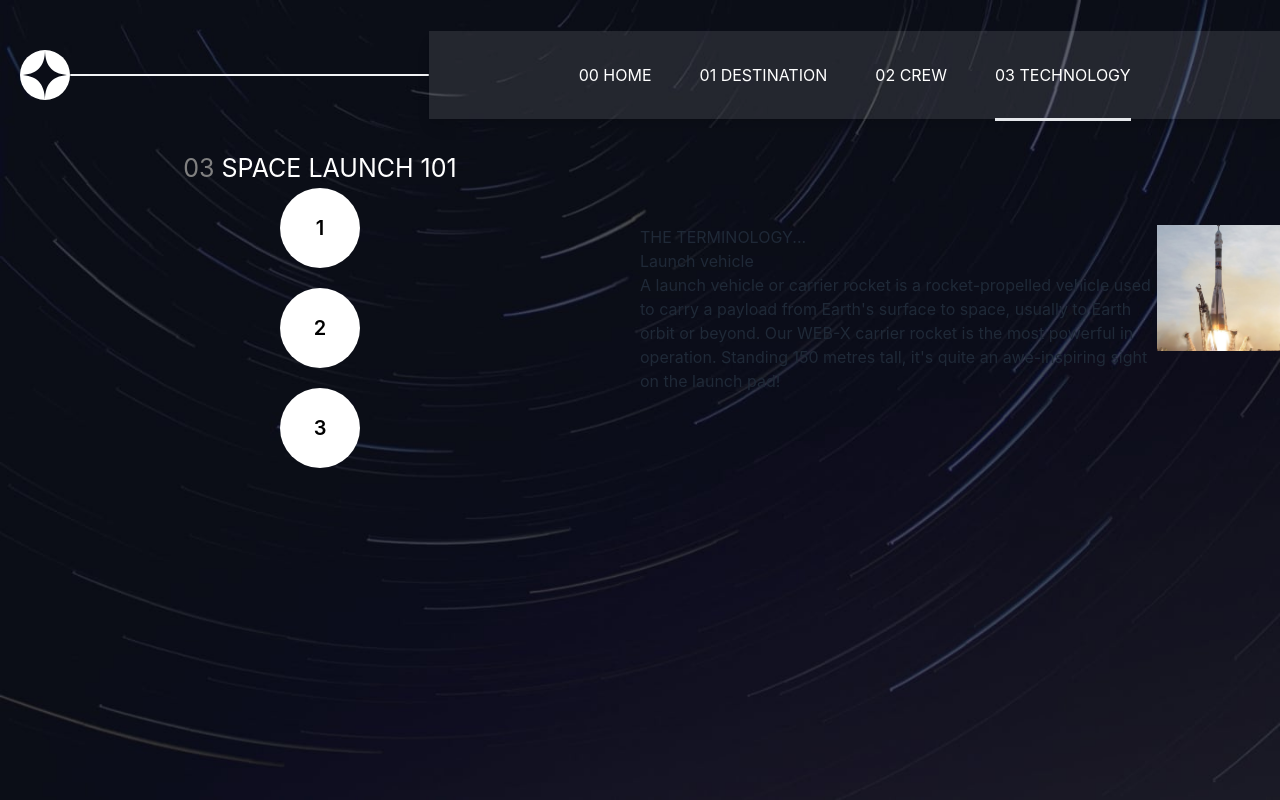
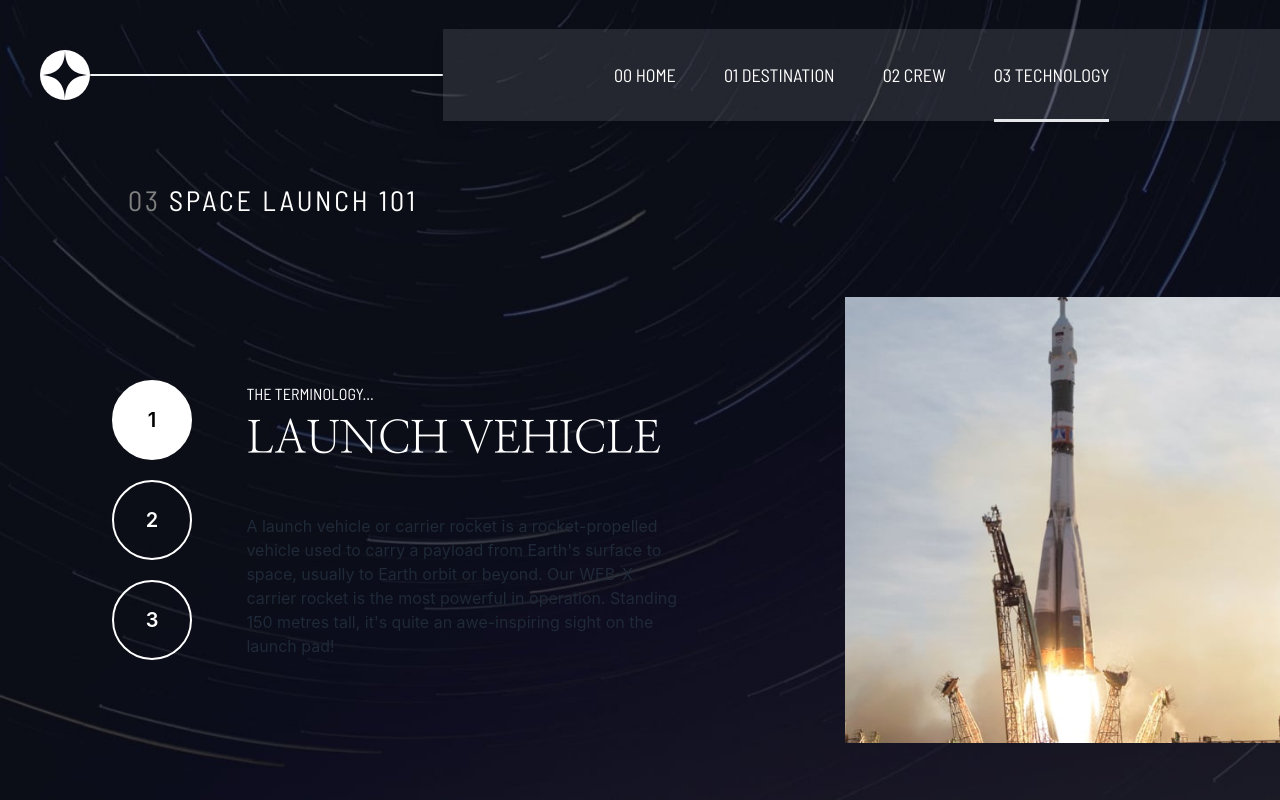
Before and after one commit to Melina1996/space, a React (Vite) app: page /technology in a window 1280 px wide. Built offline with nearby package versions, Linux system fonts and the light colour scheme.

Commit message:
adjusted composition of elements on pages

```diff
--- a/index.html
+++ b/index.html
@@ -4,7 +4,9 @@
     <meta charset="UTF-8" />
     <link rel="icon" type="image/svg+xml" href="/vite.svg" />
     <link href="https://cdnjs.cloudflare.com/ajax/libs/flowbite/2.3.0/flowbite.min.css" rel="stylesheet" />
-
+    <link rel="preconnect" href="https://fonts.googleapis.com">
+<link rel="preconnect" href="https://fonts.gstatic.com" crossorigin>
+<link href="https://fonts.googleapis.com/css2?family=Barlow+Semi+Condensed:ital,wght@0,100;0,200;0,300;0,400;0,500;0,600;0,700;0,800;0,900;1,100;1,200;1,300;1,400;1,500;1,600;1,700;1,800;1,900&family=Nanum+Myeongjo&display=swap" rel="stylesheet">
     <meta name="viewport" content="width=device-width, initial-scale=1.0" />
     <title>Vite + React</title>
   </head>
--- a/src/assets/Components/Details.jsx
+++ b/src/assets/Components/Details.jsx
@@ -24,15 +24,27 @@ export default function Details() {
 
     <div className='bg-bgDestination bg-cover w-screen h-screen'>
 
-        <Navbar />
+        <div className='h-[20%]'>
 
-        <div className='flex items-center justify-center'>
+            <Navbar />
+
+        </div>
+
+        <div className='h-[10%] flex justify-center items-center'>
+
+            <div className='w-[80%] flex justify-start items-center'>
+
+                <h1 className='text-[28px] text-white font-barlow tracking-widest'><span className='text-[#808080]'>01</span> PICK YOUR DESTINATION</h1>
+
+            </div>
+
+        </div>
+
+        <div className='flex items-center justify-center h-[70%]'>
 
             <div className='w-[50%] flex flex-col justify-center items-center'>
 
                 <div className='flex flex-col flex-start gap-10'>
-
-                    <h1 className='text-[25px] text-white'><span className='text-[#808080]'>01</span> PICK YOUR DESTINATION</h1>
 
                     <img src={imagePath} className='w-[400px] h-[400px]' alt="" />
 
@@ -46,20 +58,20 @@ export default function Details() {
 
                     <NavDestinations />
 
-                    <h1 className='text-[100px]'>{planet.name.toUpperCase()}</h1>
+                    <h1 className='text-[100px] font-nanum'>{planet.name.toUpperCase()}</h1>
 
                 </div>
 
 
-                <p>{planet.description}</p>
+                <p className='h-[120px]'>{planet.description}</p>
 
                 <hr className="w-[100%] h-[2px] mx-auto my-4 bg-gray-100 border-0 rounded md:my-10 dark:bg-white"/>
 
                 <div className='flex flex-col justify-center items-center gap-2'>
 
-                    <p className='text-[13px]'>EST. TRAVEL TIME</p>
+                    <p className='text-[15px] font-barlow'>EST. TRAVEL TIME</p>
 
-                    <p className='text-[20px]'>{planet.travel.toUpperCase()}</p>
+                    <p className='text-[22px] font-nanum'>{planet.travel.toUpperCase()}</p>
 
                     <p>{planet.images.type}</p>
 
--- a/src/assets/Components/Home.jsx
+++ b/src/assets/Components/Home.jsx
@@ -9,14 +9,14 @@ export default function Home() {
 
         <div className='flex justify-center items-center pt-28'>
             <div className='w-[60%] flex flex-col justify-center text-white pl-44 pr-52'>
-                <h2 className='text-[28px]'>SO, YOU WANT TO TRAVEL TO</h2>
-                <h1 className='text-[120px] tracking-wider'>SPACE</h1>
+                <h2 className='text-[28px] font-barlow'>SO, YOU WANT TO TRAVEL TO</h2>
+                <h1 className='text-[120px] tracking-wider font-nanum'>SPACE</h1>
                 <p className='text-[18px]'>Let's face it, if you want to go to space, you might as well genuinely go to outer space and not kind of hover on the edge of it. Well sit back, and relax because we'll give you a truly out of this world experience!</p>
             </div>
             <div className='w-[30%] flex justify-start items-center'>
                 <div className='bg-white w-[250px] h-[250px] rounded-full flex justify-center items-center shadow-lg'>
 
-                    <h1 className='text-black text-xl'>EXPLORE</h1>
+                    <h1 className='text-black text-xl font-nanum'>EXPLORE</h1>
 
                 </div>
             </div>
--- a/src/assets/Components/NavDestinations.jsx
+++ b/src/assets/Components/NavDestinations.jsx
@@ -22,11 +22,6 @@ export default function NavDestinations() {
                                 >
                                 {element.name.toUpperCase()}
                                 </NavLink>
-
-
-                            {/* andere VARIANTE mit useLocation() */}
-                            {/* Erklärung: sende path & FALLS property "details" im Object existiert, dann sende ich den entsprechenden "details"-Value */}
-                            {/* <Link to={{pathname : '/details', search:`?details=${element.details}`}}>{element.name}</Link> */}
                         </div>
                     );
                 })}
--- a/src/assets/Components/Navbar.jsx
+++ b/src/assets/Components/Navbar.jsx
@@ -4,7 +4,7 @@ import Star from "../img/logo.svg"
 
 export default function Navbar() {
   return (
-    <div className='flex justify-between items-center h-[150px] pl-5'>
+    <div className='flex justify-between items-center h-[150px] pl-10 font-barlow text-lg'>
 
         <img src={Star} className='w-[50px] h-[50px]' alt="star"/>
 
@@ -12,7 +12,7 @@ export default function Navbar() {
 
         {/* use "NavLink" in order to get active state and change style correspondingly */}
         <div className='w-[900px] nav-bg pt-8 pb-8 relative shadow-lg'>
-            <nav id="my-nav" className="text-md">
+            <nav id="my-nav">
                 <ul className="flex gap-12 justify-center items-center">
                 <li className="hover:text-[#808080] text-white">
                     {/* we use Link-Tag instead of "a" */}
--- a/src/assets/Components/TechDetails.jsx
+++ b/src/assets/Components/TechDetails.jsx
@@ -5,22 +5,26 @@ export default function TechDetails(props) {
 
 
   return (
-    <div className='flex'>
+    <div className='flex w-[100%] justify-center items-center'>
 
-        <div>
+        <div className='flex justify-center items-center w-[50%]'>
 
-            <p>THE TERMINOLOGY...</p>
+            <div className='flex flex-col w-[80%]'>
 
-            <h1>{props.name}</h1>
+                <p className='text-white font-barlow'>THE TERMINOLOGY...</p>
 
-            <p>{props.description}</p>
+                <h1 className='text-[45px] font-nanum text-white'>{props.name.toUpperCase()}</h1>
+
+                <p className='pt-10'>{props.description}</p>
+
+            </div>
 
 
         </div>
 
-        <div>
+        <div className='flex w-[50%] justify-end items-end'>
 
-            <img src={props.img} alt="" />
+            <img src={props.img} alt="" className='w-[80%]' />
 
         </div>
 
--- a/src/assets/Components/Technology.jsx
+++ b/src/assets/Components/Technology.jsx
@@ -17,27 +17,40 @@ export default function Technology() {
 
     <div className='bg-bgTech bg-cover w-screen h-screen'>
 
+
+        <div className='h-[20%]'>
+
         <Navbar />
 
-        <div className='flex items-center justify-center'>
+        </div>
 
-            <div className='w-[50%] flex flex-col justify-center items-center'>
+        <div className='h-[10%] flex justify-center items-center'>
 
-                    <h1 className='text-[25px] text-white'><span className='text-[#808080]'>03</span> SPACE LAUNCH 101</h1>
+            <div className='w-[80%] flex justify-start items-center'>
 
-                        <div className='flex flex-col gap-5'>
-
-                            <button onClick={()=>setButton(1)} className='w-[80px] h-[80px] bg-white rounded-full text-black font-semibold text-xl'><p>1</p></button>
-
-                            <button onClick={()=>setButton(2)}  className='w-[80px] h-[80px] bg-white rounded-full text-black font-semibold text-xl'><p>2</p></button>
-
-                            <button onClick={()=>setButton(3)}  className='w-[80px] h-[80px] bg-white rounded-full text-black font-semibold text-xl'><p>3</p></button>
-
-                        </div>
+                <h1 className='text-[28px] text-white font-barlow tracking-widest'><span className='text-[#808080]'>03</span> SPACE LAUNCH 101</h1>
 
             </div>
 
-            <div className='w-[50%]'>
+        </div>
+
+        <div className='h-[70%] flex items-center justify-center'>
+
+            <div className='w-[15%] flex justify-end items-center'>
+
+                <div className='flex flex-col items-start gap-5'>
+
+                        <button onClick={()=>setButton(1)} className={`${buttonClicked == "1" ? ("text-black bg-white") : ("bg-none text-white")} w-[80px] h-[80px] rounded-full border-white border-2 border-solid first-letter:font-semibold text-xl`}><p>1</p></button>
+
+                        <button onClick={()=>setButton(2)} className={`${buttonClicked == "2" ? ("text-black bg-white") : ("bg-none text-white")} w-[80px] h-[80px] rounded-full border-white border-2 border-solid first-letter:font-semibold text-xl`}><p>2</p></button>
+
+                        <button onClick={()=>setButton(3)} className={`${buttonClicked == "3" ? ("text-black bg-white") : ("bg-none text-white")} w-[80px] h-[80px] rounded-full border-white border-2 border-solid first-letter:font-semibold text-xl`}><p>3</p></button>
+
+                </div>
+
+            </div>
+
+            <div className='w-[85%]'>
 
                 <TechDetails img={buttonClicked == "1" ? Launch : buttonClicked == "2" ? Capsule : buttonClicked == "3" ? Port : ""} name={buttonClicked == "1" ? Data.technology[0].name : buttonClicked == "2" ? Data.technology[1].name : buttonClicked == "3" ? Data.technology[2].name : ""} description={buttonClicked == "1" ? Data.technology[0].description : buttonClicked == "2" ? Data.technology[1].description : buttonClicked == "3" ? Data.technology[2].description : ""}/>
 
--- a/tailwind.config.js
+++ b/tailwind.config.js
@@ -13,6 +13,11 @@ export default {
       "bgCrew": "url('./assets/img/background-crew-desktop.jpg')",
       "bgTech": "url('./assets/img/background-technology-desktop.jpg')",
     },
+    fontFamily:{
+      nanum: ["Nanum Myeongjo","serif"],
+      barlow: ["Barlow Semi Condensed","sans-serif"]
+
+    }
   },
   },
   plugins: [require("daisyui",'flowbite/plugin')],
```
Also changed, not shown: src/assets/Components/Crew.jsx (+23 -18 lines), src/assets/Components/Destination.jsx (line endings or trailing spaces).
